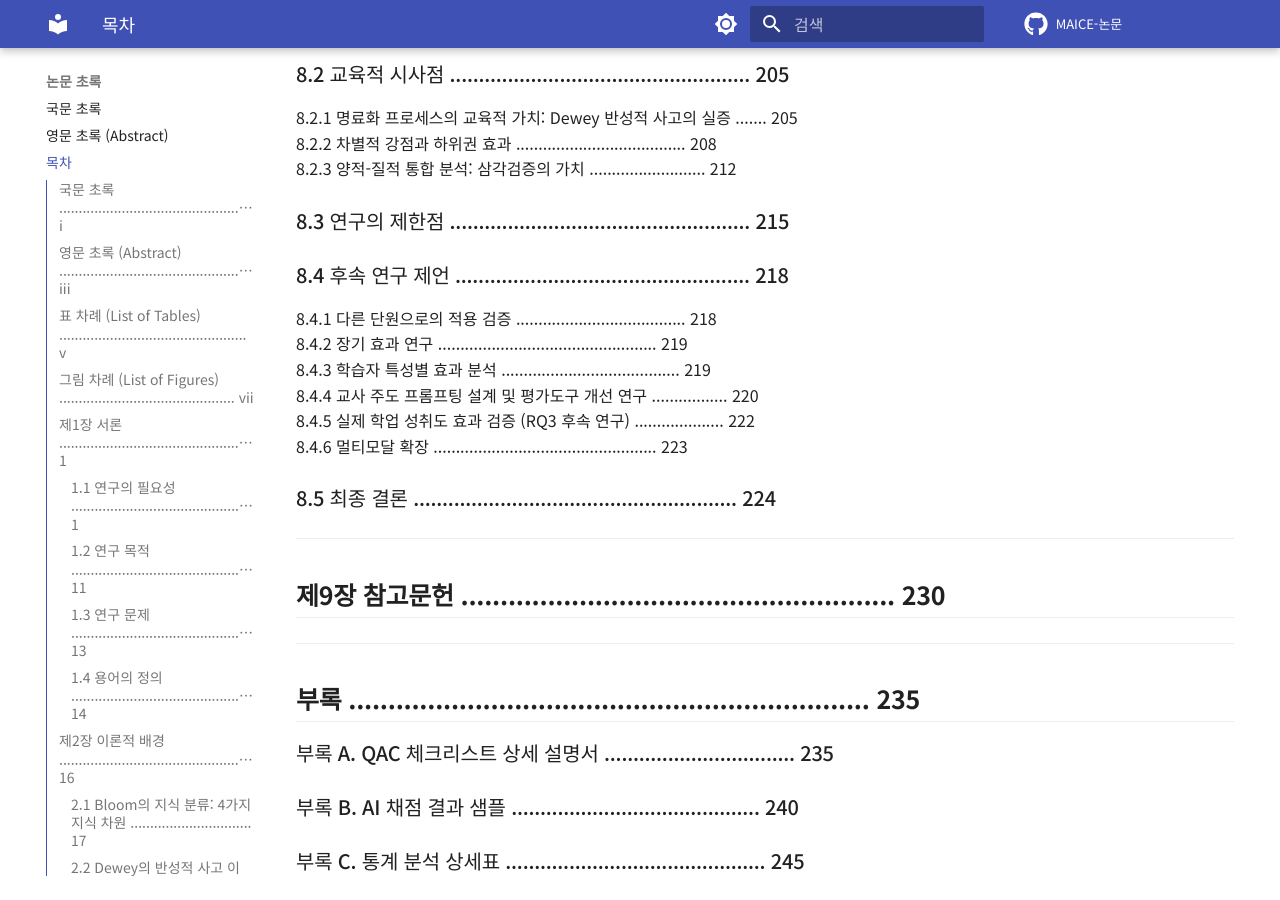
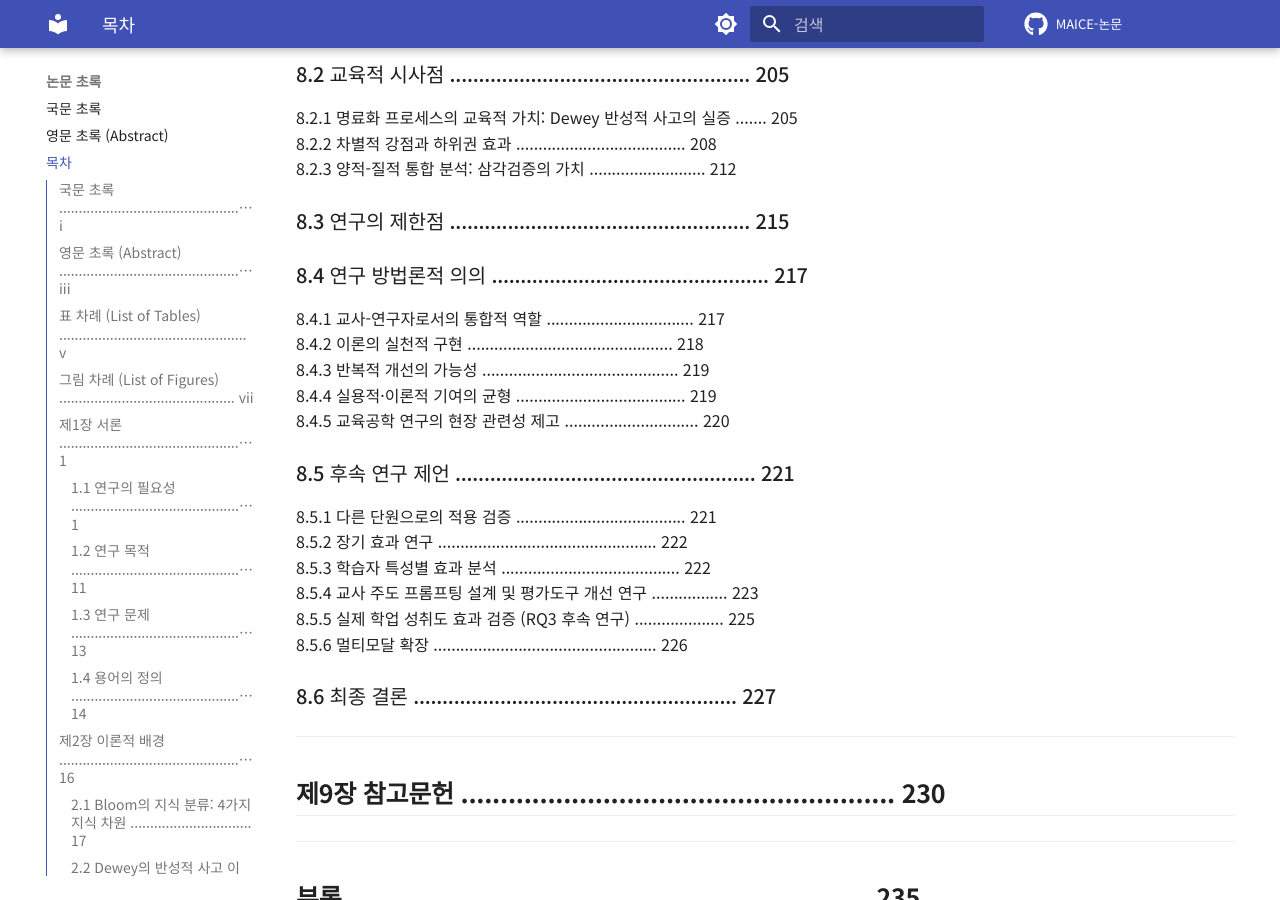
Before and after one commit to KimKyuBong/maice-paper-deploy, an MkDocs documentation site: the page built from docs/chapters/00-table-of-contents.md, in a window 1280 px wide and 900 px high, scrolled down 4732 px. Built offline with MkDocs 1.6.1 and Material for MkDocs 9.7.7, drawn with Linux system fonts in a browser that asks for light colours; comment, search, counter and statistics services are not loaded; some of the changed text lies outside the part shown.

Commit message:
📑 목차 업데이트: DBR 방법론 반영
수정된 파일:
- docs/chapters/00-table-of-contents.md
- docs/index.md

목차 수정 사항:

【6장】
❌ 6.1 연구 설계
✅ 6.1 연구 방법론: Design-Based Research

【8장】
✅ 8.4 연구 방법론적 의의 (신규 추가)
   - 8.4.1 교사-연구자 통합 역할
   - 8.4.2 이론의 실천적 구현
   - 8.4.3 반복적 개선 가능성
   - 8.4.4 실용적·이론적 기여 균형
   - 8.4.5 현장 관련성 제고

기존 8.4, 8.5 → 8.5, 8.6으로 이동

index.md 업데이트:
- 키워드 추가: "설계 기반 연구", "DBR"
- 6장 설명 수정: DBR 방법론 명시
- 8장 설명 수정: 방법론적 의의 추가

페이지 번호 조정:
- 8장 이하 페이지 번호 +3 (방법론적 의의 섹션 추가)

```diff
--- a/docs/chapters/00-table-of-contents.md
+++ b/docs/chapters/00-table-of-contents.md
@@ -124,15 +124,15 @@
 
 ## 제6장 연구 방법 ....................................................... 145
 
-### 6.1 연구 설계 ........................................................ 145
+### 6.1 연구 방법론: Design-Based Research .............................. 145
 
-### 6.2 연구 대상 ........................................................ 147
+### 6.2 연구 대상 ........................................................ 148
 
-### 6.3 연구 절차 ........................................................ 150
+### 6.3 연구 절차 ........................................................ 151
 
-### 6.4 측정 도구: QAC 체크리스트 ....................................... 153
+### 6.4 측정 도구: QAC 체크리스트 ....................................... 154
 
-### 6.5 자료 수집 및 분석 방법 ........................................... 158
+### 6.5 자료 수집 및 분석 방법 ........................................... 159
 
 ---
 
@@ -169,15 +169,22 @@
 
 ### 8.3 연구의 제한점 .................................................... 215
 
-### 8.4 후속 연구 제언 ................................................... 218
-  8.4.1 다른 단원으로의 적용 검증 ...................................... 218
-  8.4.2 장기 효과 연구 ................................................. 219
-  8.4.3 학습자 특성별 효과 분석 ........................................ 219
-  8.4.4 교사 주도 프롬프팅 설계 및 평가도구 개선 연구 ................. 220
-  8.4.5 실제 학업 성취도 효과 검증 (RQ3 후속 연구) .................... 222
-  8.4.6 멀티모달 확장 .................................................. 223
+### 8.4 연구 방법론적 의의 ................................................ 217
+  8.4.1 교사-연구자로서의 통합적 역할 ................................. 217
+  8.4.2 이론의 실천적 구현 .............................................. 218
+  8.4.3 반복적 개선의 가능성 ............................................ 219
+  8.4.4 실용적·이론적 기여의 균형 ...................................... 219
+  8.4.5 교육공학 연구의 현장 관련성 제고 .............................. 220
 
-### 8.5 최종 결론 ........................................................ 224
+### 8.5 후속 연구 제언 .................................................... 221
+  8.5.1 다른 단원으로의 적용 검증 ...................................... 221
+  8.5.2 장기 효과 연구 ................................................. 222
+  8.5.3 학습자 특성별 효과 분석 ........................................ 222
+  8.5.4 교사 주도 프롬프팅 설계 및 평가도구 개선 연구 ................. 223
+  8.5.5 실제 학업 성취도 효과 검증 (RQ3 후속 연구) .................... 225
+  8.5.6 멀티모달 확장 .................................................. 226
+
+### 8.6 최종 결론 ........................................................ 227
 
 ---
 
```
Also changed, not shown: docs/index.md (+6 -6 lines).
